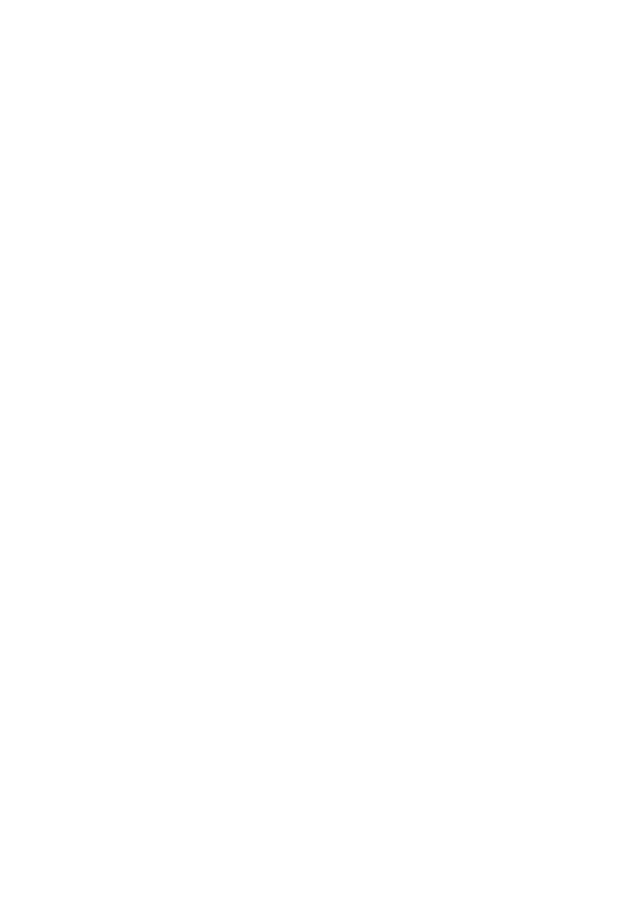
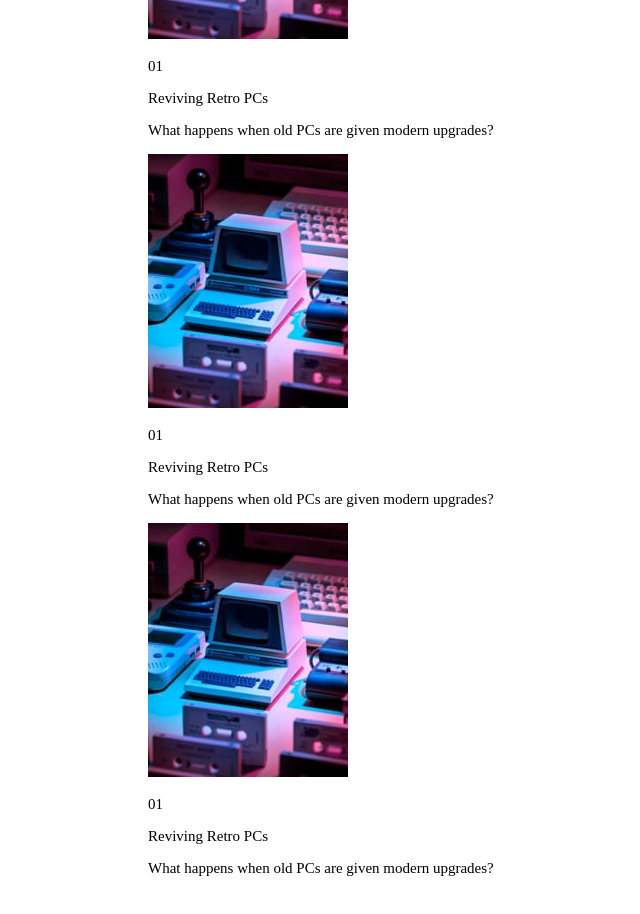
Before and after one commit to abmanaf/News-Home-page, a React (Vite) app: page / in a window 1280 px wide. Shown: the part 820-1734 px from the top of the page, without its empty margins (47-687 px from the left). Before the commit the page ends 800 px from the top, so only its background shows below. Built offline with nearby package versions, Linux system fonts and the light colour scheme.

Commit message:
minor changes

```diff
--- a/src/App.jsx
+++ b/src/App.jsx
@@ -53,6 +53,38 @@
           </div>
           </div>
        </div>
+       <div>
+        <div>
+          <div>
+            <img src="/assets/images/image-retro-pcs.jpg" alt="image-retro-pcs" />
+          </div>
+          <div>
+            <p>01</p>
+            <p>Reviving Retro PCs</p>
+            <p>What happens when old PCs are given modern upgrades?</p>
+          </div>
+        </div>
+        <div>
+          <div>
+            <img src="/assets/images/image-retro-pcs.jpg" alt="image-retro-pcs" />
+          </div>
+          <div>
+            <p>01</p>
+            <p>Reviving Retro PCs</p>
+            <p>What happens when old PCs are given modern upgrades?</p>
+          </div>
+        </div>
+        <div>
+          <div>
+            <img src="/assets/images/image-retro-pcs.jpg" alt="image-retro-pcs" />
+          </div>
+          <div>
+            <p>01</p>
+            <p>Reviving Retro PCs</p>
+            <p>What happens when old PCs are given modern upgrades?</p>
+          </div>
+        </div>
+       </div>
     </>
   )
 }
```
